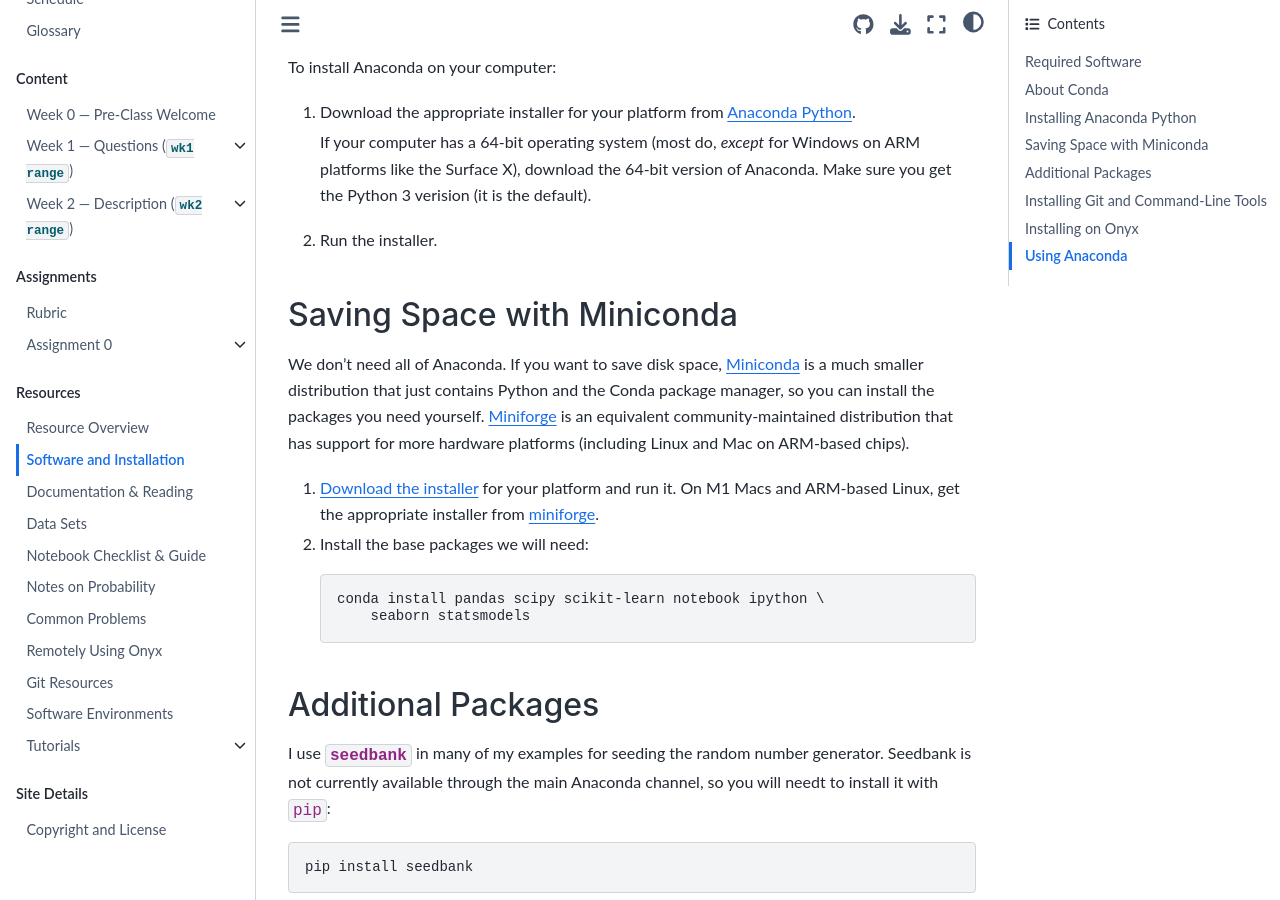
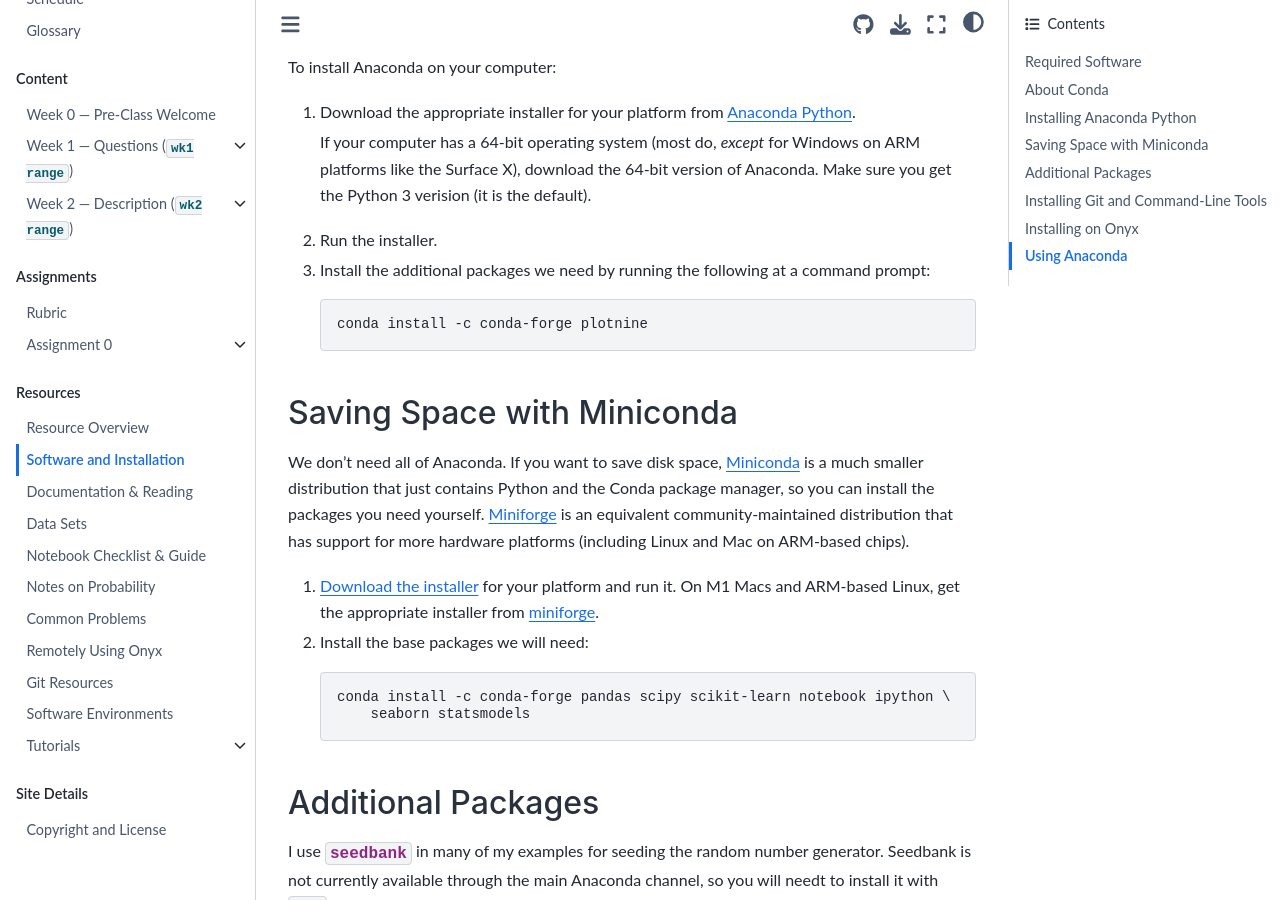
Before and after one commit to mdekstrand/cs533-web, a Jupyter Book: the page built from resources/software.md, in a window 1280 px wide and 900 px high, scrolled down 1425 px. Built offline with Jupyter Book 1.0.4 settings and Sphinx 7.4.7 and the Sphinx Book theme 1.1.4, drawn with Linux system fonts in a browser that asks for light colours; pages that are not in the unit, such as notebooks, are missing from menus; a style sheet for code colours, icons or effects is not loaded.

Commit message:
plotnine

```diff
--- a/resources/software.md
+++ b/resources/software.md
@@ -63,6 +63,10 @@ To install Anaconda on your computer:
 
 2.  Run the installer.
 
+3.  Install the additional packages we need by running the following at a command prompt:
+
+        conda install -c conda-forge plotnine
+
 (miniconda)=
 ## Saving Space with Miniconda
 
@@ -79,7 +83,7 @@ that has support for more hardware platforms (including Linux and Mac on ARM-bas
 
 2.  Install the base packages we will need:
 
-        conda install pandas scipy scikit-learn notebook ipython \
+        conda install -c conda-forge pandas scipy scikit-learn notebook ipython \
             seaborn statsmodels
 
 ## Additional Packages
```
Also changed, not shown: resources/tutorials/index.md (+4 -0 lines).
